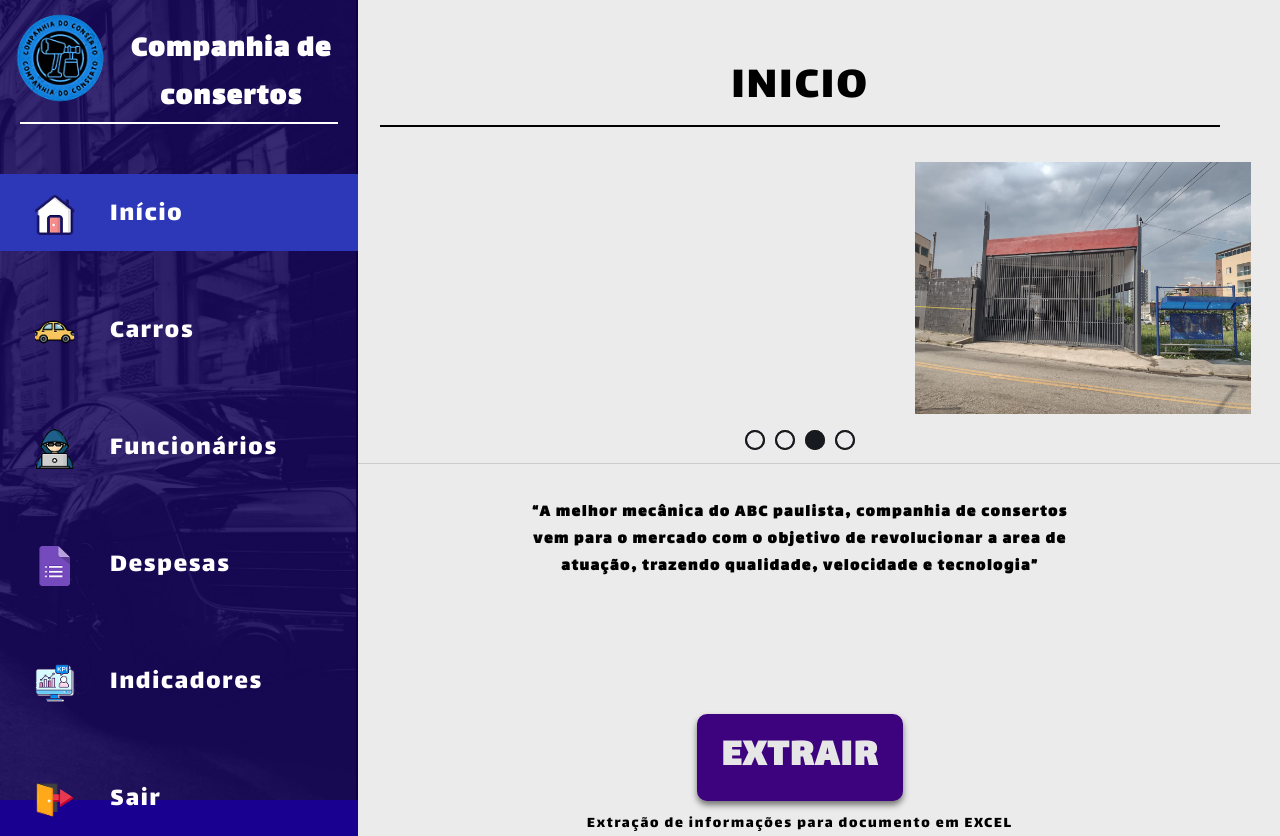
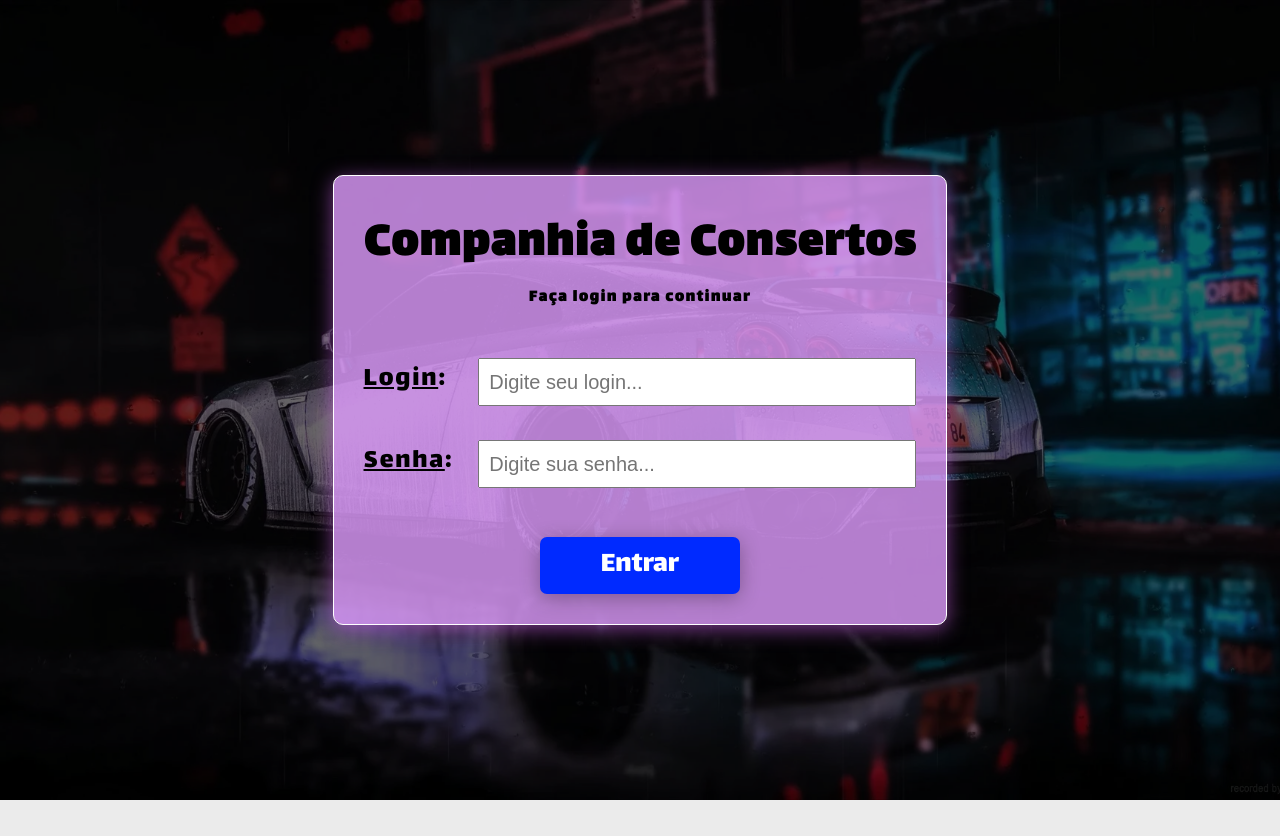
Before and after one commit to WillianChiquinato/CompanhiaDeConsertos, a React (Vite) app: page / in a window 1280 px wide. After the commit the page ends 800 px from the top, so only its background shows below. Built offline with nearby package versions, Linux system fonts and the light colour scheme.

Commit message:
Autenticação de paginas e PopUp personalizado

```diff
--- a/src/App.jsx
+++ b/src/App.jsx
@@ -1,5 +1,6 @@
 import "./App.css";
 import { BrowserRouter, Outlet, Route, Routes } from "react-router-dom";
+import Login from "./Components/index.jsx";
 import Carros from "./Components/Carros";
 import Inicio from "./Components/Inicio";
 import SideBar from "./Components/SideBar";
@@ -24,20 +25,26 @@ function LayoutPadrao() {
   );
 }
 
+function PrivateRoute({ children }) {
+  const isLogged = localStorage.getItem("logged") === "true";
+  return isLogged ? children : <Navigate to="/" />;
+}
+
 function App() {
-
   return (
     <div>
       <BrowserRouter>
         <Routes>
+          <Route path="/" element={<Login />} />
+
           <Route element={<LayoutPadrao />}>
-            <Route path="/" element={<Inicio />} />
-            <Route path="/carros" element={<Carros />} />
-            <Route path="/funcionarios" element={<Funcionarios />} />
-            <Route path="/despesas/:id" element={<Despesas />} />
+            <Route path="/inicio" element={<PrivateRoute><Inicio /></PrivateRoute>} />
+            <Route path="/carros" element={<PrivateRoute><Carros /></PrivateRoute>} />
+            <Route path="/funcionarios" element={<PrivateRoute><Funcionarios /></PrivateRoute>} />
+            <Route path="/despesas/:id" element={<PrivateRoute><Despesas /></PrivateRoute>} />
           </Route>
 
-          <Route path="*" element={<div>Pagina nao encontrada</div>}/>
+          <Route path="*" element={<div>Pagina nao encontrada</div>} />
         </Routes>
       </BrowserRouter>
     </div>
--- /dev/null
+++ b/src/Components/Alerts/alertMessage.jsx
@@ -0,0 +1,9 @@
+import "./styles.css";
+
+export default function AlertMessage({ message, type = "error" }) {
+  return (
+    <div className={`alert ${type}`}>
+      {message}
+    </div>
+  );
+}
--- /dev/null
+++ b/src/Components/Alerts/styles.css
@@ -0,0 +1,25 @@
+.alert {
+  position: fixed;
+  top: 20px;
+  right: 20px;
+  padding: 12px 24px;
+  background-color: #d12e22cf;
+  color: white;
+  border-radius: 8px;
+  box-shadow: 0px 4px 12px rgba(0, 0, 0, 0.2);
+  letter-spacing: 3px;
+  font-size: 18px;
+  z-index: 9999;
+  animation: fadeInOut 3s forwards;
+}
+
+.alert.success {
+  background-color: #4CAF50;
+}
+
+@keyframes fadeInOut {
+  0% { opacity: 0; transform: translateY(-10px); }
+  10% { opacity: 1; transform: translateY(0); }
+  90% { opacity: 1; }
+  100% { opacity: 0; transform: translateY(-10px); }
+}
--- a/src/Components/Despesas/index.jsx
+++ b/src/Components/Despesas/index.jsx
@@ -5,6 +5,7 @@ import DataIcon from "./assets/deadline.png";
 import ValorIcon from "./assets/deposit.png";
 import DescricaoIcon from "./assets/description.png";
 import ListaDespesas from "./ListaDespesas";
+import AlertMessage from "../Alerts/alertMessage";
 import "./styles.css";
 
 function FormularioBase({
@@ -145,6 +146,8 @@ export default function Despesas() {
   const [contas, setContas] = useState([]);
   const [outros, setOutros] = useState([]);
 
+  const [alert, setAlert] = useState(null);
+
   const tipoDespesaController = useApiController("tipodespesa");
   const despesaController = useApiController("despesa");
 
@@ -185,9 +188,14 @@ export default function Despesas() {
       console.log("Criando despesa:", novaDespesa);
       const despesaCriada = await despesaController.create(novaDespesa);
       await fetchData();
+      setAlert({ message: "Despesa criada com sucesso!", type: "success" });
+      setTimeout(() => setAlert(null), 3000);
+
       return despesaCriada;
     } catch (error) {
       console.error("Erro ao criar despesa:", error);
+      setAlert({ message: "Erro ao criar a despesa.", type: "error" });
+      setTimeout(() => setAlert(null), 3000);
     }
   };
 
@@ -199,11 +207,15 @@ export default function Despesas() {
       console.log(
         `Despesa ${id} removida com sucesso.`
       );
+      setAlert({ message: "Despesa removida com sucesso!", type: "success" });
+      setTimeout(() => setAlert(null), 3000);
 
       // Atualiza a lista de despesas
       await fetchData();
     } catch (error) {
       console.error("Erro ao remover despesa:", error);
+      setAlert({ message: "Erro ao remover a despesa.", type: "error" });
+      setTimeout(() => setAlert(null), 3000);
     }
   };
 
@@ -288,6 +300,8 @@ export default function Despesas() {
         selectedAccordion={selectedAccordion}
         handleDeleteDespesa={handleDeleteDespesa}
       />
+
+      {alert && <AlertMessage message={alert.message} type={alert.type} />}
     </>
   );
 }
--- a/src/Components/Funcionarios/index.jsx
+++ b/src/Components/Funcionarios/index.jsx
@@ -7,6 +7,7 @@ import Modal from "../Funcionarios/modal/modal";
 import ModalConfirma from "../Funcionarios/modalConfirmFunc/modalConfirma";
 import useApiController from "../../services/controller";
 import ModalEditFuncionario from "./modalEditFunc/modalEdit";
+import AlertMessage from "../Alerts/alertMessage";
 import "./styles.css";
 
 function FuncionarioItem({
@@ -98,6 +99,8 @@ export default function Funcionarios() {
 
   const [ordemAlfabetica, setOrdemAlfabetica] = useState("asc");
 
+  const [alert, setAlert] = useState(null);
+
   const adicionaisFuncionarioController = useApiController(
     "adicionaisfuncionario"
   );
@@ -135,9 +138,16 @@ export default function Funcionarios() {
     try {
       const funcionarioCriado = await FuncionarioController.create(novoFunci);
       await fetchData();
+      setAlert({ message: "Funcionario criado com sucesso!", type: "success" });
+      // Remove o alerta após 3 segundos
+      setTimeout(() => setAlert(null), 3000);
+
       return funcionarioCriado;
     } catch (error) {
       console.error("Erro ao criar funcionario:", error);
+      setAlert({ message: "Erro ao criar o funcionario. Tente novamente.", type: "error" });
+      setTimeout(() => setAlert(null), 3000);
+
       throw error;
     }
   };
@@ -151,9 +161,14 @@ export default function Funcionarios() {
         funcionarioAtualizado.Id_Funcionario,
         funcionarioAtualizado
       );
+      setAlert({ message: "Funcionario atualizado com sucesso!", type: "success" });
+      setTimeout(() => setAlert(null), 3000);
+
       await fetchData();
     } catch (error) {
       console.error("Erro ao atualizar funcionario:", error);
+      setAlert({ message: "Erro ao atualizar o funcionario...", type: "error" });
+      setTimeout(() => setAlert(null), 3000);
     }
   };
 
@@ -165,11 +180,15 @@ export default function Funcionarios() {
       console.log(
         `Funcionario ${funcionarioParaRemover.id} removido com sucesso.`
       );
+      setAlert({ message: "Funcionario removido com sucesso!", type: "success" });
+      setTimeout(() => setAlert(null), 3000);
 
       // Atualiza a lista de funcionarios
       await fetchData();
     } catch (error) {
       console.error("Erro ao remover funcionario:", error);
+      setAlert({ message: "Erro ao remover o funcionario.", type: "error" });
+      setTimeout(() => setAlert(null), 3000);
     }
 
     setShowDeleteModal(false);
@@ -288,6 +307,8 @@ export default function Funcionarios() {
           adicionaisController={adicionaisFuncionarioController}
         />
       )}
+
+      {alert && <AlertMessage message={alert.message} type={alert.type} />}
     </>
   );
 }
--- a/src/Components/SideBar/index.jsx
+++ b/src/Components/SideBar/index.jsx
@@ -11,7 +11,7 @@ import linkedin from "./assets/linkedin.png";
 import instagram from "./assets/instagram.png";
 import github from "./assets/github.png";
 import "./styles.css";
-import { Link, useLocation } from "react-router-dom";
+import { Link, useLocation, useNavigate } from "react-router-dom";
 
 function SideBarRepeat({ propsID, propsHref, propsImage, children }) {
   const location = useLocation();
@@ -40,6 +40,13 @@ function SideBarRepeat({ propsID, propsHref, propsImage, children }) {
 }
 
 export default function SideBar() {
+  const navigate = useNavigate();
+
+  const logout = () => {
+    localStorage.removeItem("logged");
+    navigate("/");
+  };
+
   return (
     <>
       <aside className="HeaderContents">
@@ -53,7 +60,7 @@ export default function SideBar() {
 
           <SideBarRepeat
             propsID="inicioHeader"
-            propsHref="/"
+            propsHref="/inicio"
             propsImage={home}
             children="Início"
           />
@@ -87,7 +94,7 @@ export default function SideBar() {
           />
 
           <div className="TopicosHeader">
-            <a className="containerTopico Efeito" href="">
+            <a className="containerTopico Efeito" href="/" onClick={() => {logout()}}>
               <img className="IconTopico" src={sair} alt="" />
               <span className="textoTopico">Sair</span>
             </a>
--- /dev/null
+++ b/src/Components/index.jsx
@@ -0,0 +1,73 @@
+import { useState } from "react";
+import { useNavigate } from "react-router-dom";
+import AlertMessage from "./Alerts/alertMessage";
+import "./stylesLogin.css";
+
+function Topicos({ title, value, onChange }) {
+  return (
+    <>
+      <div className="TopicosContent">
+        <span className="TopicosContentTitle">
+          <u>{title}</u>:
+        </span>
+        <input
+          type={title === "Senha" ? "password" : "text"}
+          name={title}
+          placeholder={
+            title === "Login" ? "Digite seu login..." : "Digite sua senha..."
+          }
+          value={value}
+          onChange={onChange}
+        />
+      </div>
+    </>
+  );
+}
+
+export default function Login() {
+  const [login, setLogin] = useState("");
+  const [senha, setSenha] = useState("");
+  const [alert, setAlert] = useState(null);
+  const navigate = useNavigate();
+
+  const handleLogin = () => {
+    // Hardcoded login
+    if (
+      login === "murilo.canhao@CompanhiaDeConsertos.com" &&
+      senha === "M&r#loÉV*ad#"
+    ) {
+      localStorage.setItem("logged", "true");
+      navigate("/inicio");
+    } else {
+      setAlert({ message: "Login ou senha inválidos", type: "error" });
+      // Remove o alerta após 3 segundos
+      setTimeout(() => setAlert(null), 3000);
+    }
+  };
+
+  return (
+    <>
+      <div className="background">
+        <div className="ContainerLogin">
+          <div className="Titlelogin">
+            <h1>Companhia de Consertos</h1>
+          </div>
+          <h4>Faça login para continuar</h4>
+          <Topicos
+            title="Login"
+            value={login}
+            onChange={(e) => setLogin(e.target.value)}
+          />
+          <Topicos
+            title="Senha"
+            value={senha}
+            onChange={(e) => setSenha(e.target.value)}
+          />
+          <button onClick={handleLogin}>Entrar</button>
+        </div>
+      </div>
+
+      {alert && <AlertMessage message={alert.message} type={alert.type} />}
+    </>
+  );
+}
--- /dev/null
+++ b/src/Components/stylesLogin.css
@@ -0,0 +1,94 @@
+.background {
+    background-color: #b580ff;
+    background-image: url("../assets/Fundo2.webp");
+    background-size: cover;
+    background-position: center;
+    background-repeat: no-repeat;
+    height: 100vh;
+    display: flex;
+    justify-content: center;
+    align-items: center;
+}
+
+.background::before {
+  content: "";
+  position: absolute;
+  top: 0;
+  left: 0;
+  width: 100%;
+  height: 100%;
+  background-color: rgba(0, 0, 0, 0.6);
+  z-index: 1;
+}
+
+.Titlelogin {
+    display: flex;
+    flex-direction: column;
+    align-items: center;
+    justify-content: center;
+    font-size: 50px;
+    text-align: center;
+    gap: 10px;
+    z-index: 2;
+}
+
+.ContainerLogin {
+    display: flex;
+    flex-direction: column;
+    align-items: center;
+    justify-content: center;
+    background-color: rgba(224, 157, 255, 0.8);
+    border-radius: 10px;
+    padding: 30px;
+    box-shadow: 0 4px 20px rgba(223, 105, 255, 0.538);
+    border: solid 0.6px #ffffff;
+    z-index: 10;
+}
+
+.ContainerLogin h1 {
+    font-size: 50px;
+}
+
+.ContainerLogin h4 {
+    font-size: 17px;
+    margin-bottom: 30px;
+}
+
+.TopicosContent {
+    width: 100%;
+    display: flex;
+    margin: 17px 0px;
+    gap: 20px;
+}
+
+.TopicosContent input {
+    width: 100%;
+    padding: 0rem 0.6rem;
+    font-size: 20px;
+}
+
+.TopicosContentTitle {
+    width: 120px;
+    font-size: 28px;
+    margin-bottom: 5px;
+}
+
+.ContainerLogin button {
+    width: 200px;
+    padding: 0.3rem;
+    margin-top: 2rem;
+    font-size: 30px;
+    background-color: #002aff;
+    font-family: "Lalezar", serif;
+    color: white;
+    border: none;
+    border-radius: 7px;
+    box-shadow: 0 4px 20px rgba(0, 0, 0, 0.3);
+    cursor: pointer;
+    transition: 0.4s;
+}
+
+.ContainerLogin button:hover {
+    background-color: #002449;
+    scale: 1.1;
+}
```
Also changed, not shown: src/Components/Carros/index.jsx (+21 -0 lines), src/assets/Fundo2.webp (added).
